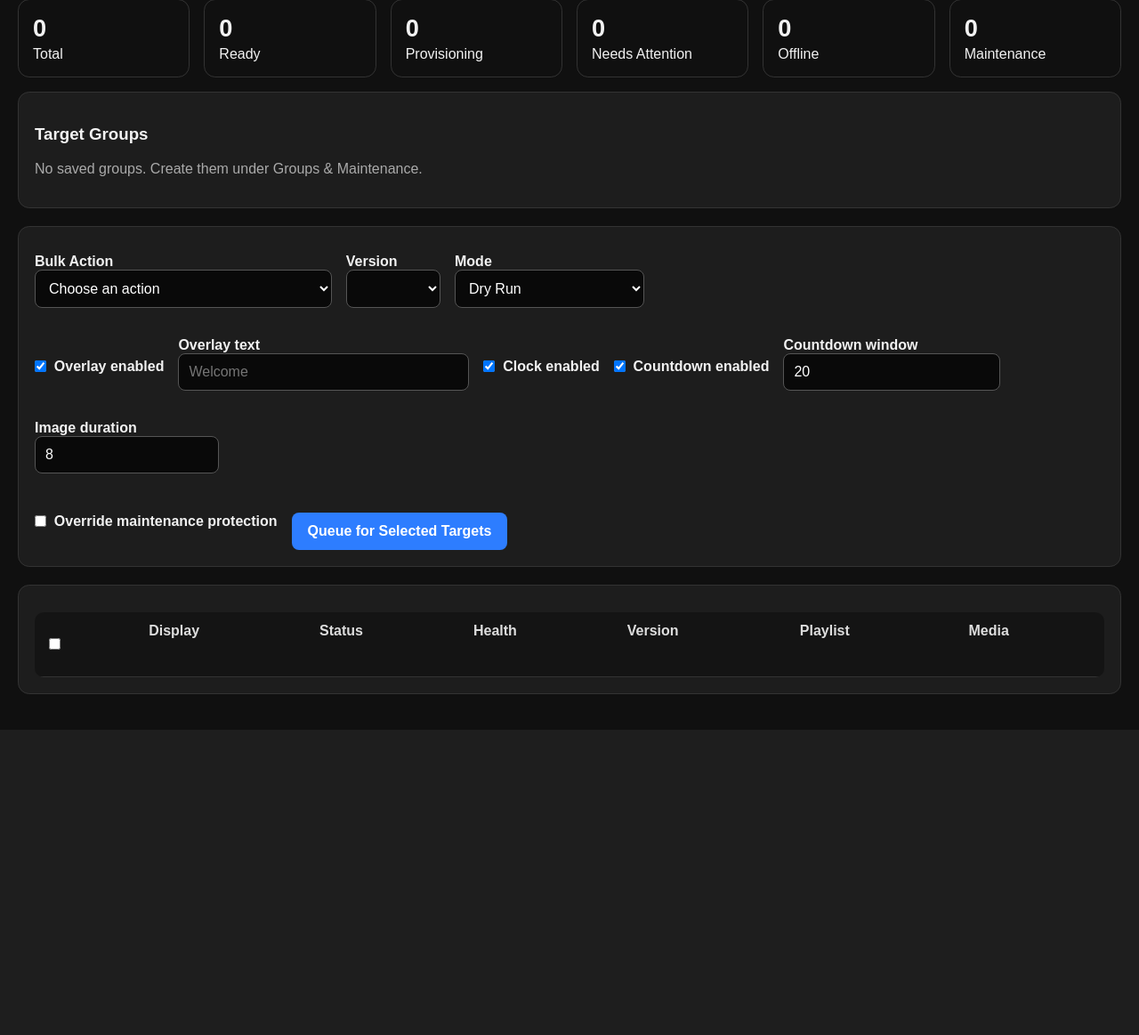
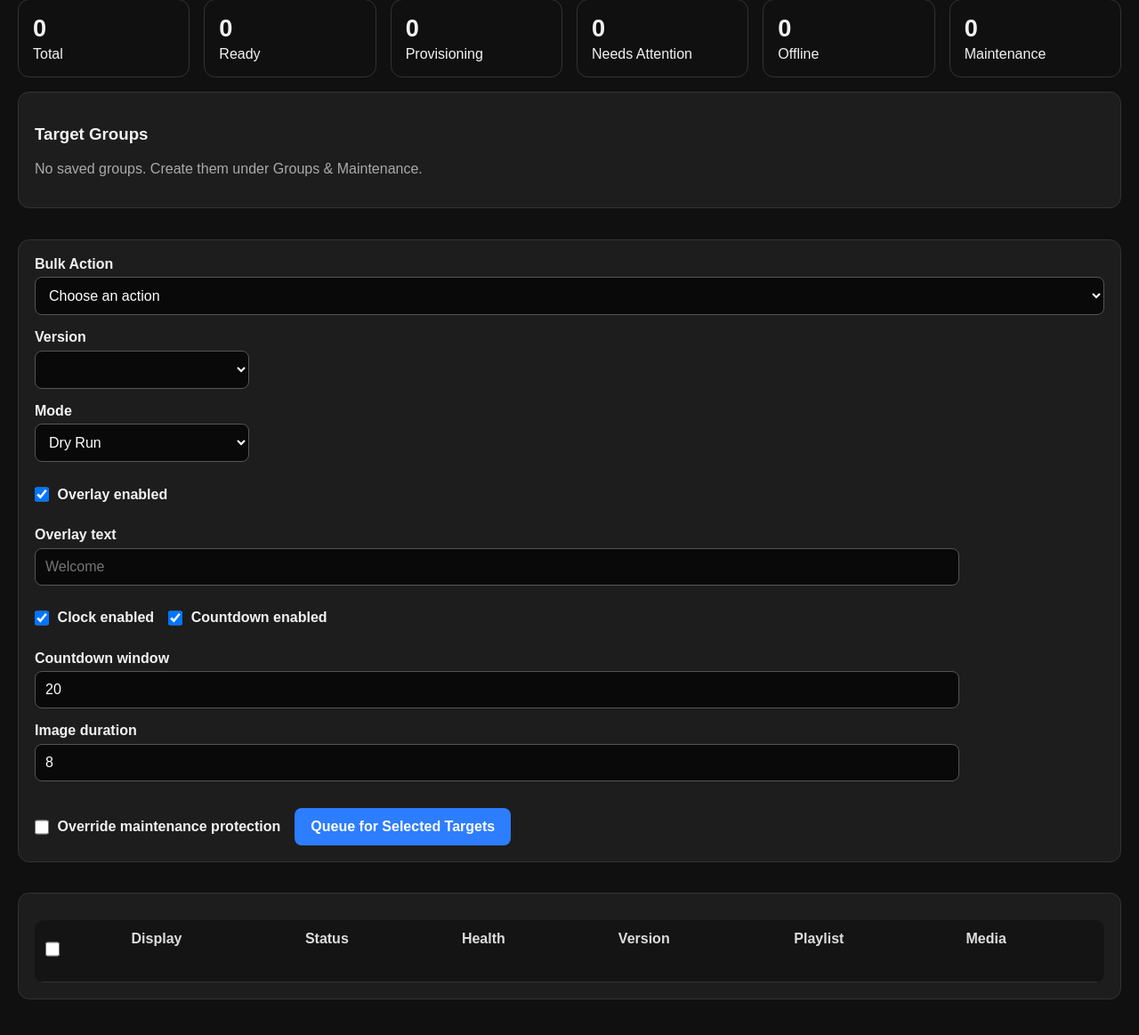
Before and after one commit to ericlsf/church-display-platform, a Flask app: page /fleet-operations in a window 1280 px wide. Shown: the part 341-1504 px from the top of the page at 89% size. Before the commit the page ends 1161 px from the top, so only its background shows below. Run offline with Flask 3, Linux system fonts and the light colour scheme; the visitor is signed in with stand-in values (Sample User, id 1); data comes from the database, SQL or seed files in the repository; data that the repository does not hold is empty.

Commit message:
Clean up Fleet Operations form layout

```diff
--- a/hub/static/style.css
+++ b/hub/static/style.css
@@ -1777,3 +1777,129 @@ kbd { font:inherit; font-size:11px; color:#aaa; border:1px solid #454545; backgr
 .alert-title-row{display:flex;gap:.55rem;align-items:center;flex-wrap:wrap}
 .status-pill.critical{border-color:#c62828;color:#ef9a9a}
 @media(max-width:720px){.alert-row{grid-template-columns:auto minmax(0,1fr)}.alert-row>.button{grid-column:1/-1}}
+
+
+/* v6.4.1 fleet operations form layout */
+.fleet-operations-form,
+.fleet-operations-controls,
+.bulk-operation-controls {
+  display: grid !important;
+  grid-template-columns: minmax(0, 1fr) !important;
+  gap: 0.9rem !important;
+  align-items: stretch !important;
+}
+
+.fleet-operations-form > *,
+.fleet-operations-controls > *,
+.bulk-operation-controls > * {
+  min-width: 0;
+  width: 100%;
+  max-width: 100%;
+  box-sizing: border-box;
+}
+
+/* Each labeled setting gets its own line. */
+.fleet-operations-form label,
+.fleet-operations-controls label,
+.bulk-operation-controls label {
+  display: grid !important;
+  grid-template-columns: minmax(0, 1fr) !important;
+  gap: 0.35rem !important;
+  align-items: start !important;
+  justify-items: stretch !important;
+  width: 100% !important;
+  margin: 0 !important;
+}
+
+.fleet-operations-form input:not([type="checkbox"]),
+.fleet-operations-form select,
+.fleet-operations-form textarea,
+.fleet-operations-controls input:not([type="checkbox"]),
+.fleet-operations-controls select,
+.fleet-operations-controls textarea,
+.bulk-operation-controls input:not([type="checkbox"]),
+.bulk-operation-controls select,
+.bulk-operation-controls textarea {
+  width: 100% !important;
+  max-width: 100% !important;
+  box-sizing: border-box;
+}
+
+/* Checkbox controls remain compact and left aligned. */
+.fleet-operations-form .checkbox-row,
+.fleet-operations-controls .checkbox-row,
+.bulk-operation-controls .checkbox-row,
+.fleet-operations-form label:has(input[type="checkbox"]),
+.fleet-operations-controls label:has(input[type="checkbox"]),
+.bulk-operation-controls label:has(input[type="checkbox"]) {
+  display: inline-flex !important;
+  flex-direction: row !important;
+  align-items: center !important;
+  justify-content: flex-start !important;
+  gap: 0.6rem !important;
+  width: fit-content !important;
+  max-width: 100% !important;
+}
+
+.fleet-operations-form input[type="checkbox"],
+.fleet-operations-controls input[type="checkbox"],
+.bulk-operation-controls input[type="checkbox"] {
+  width: 1rem !important;
+  height: 1rem !important;
+  min-width: 1rem !important;
+  max-width: 1rem !important;
+  margin: 0 !important;
+  flex: 0 0 1rem !important;
+}
+
+/* Fallback for the existing unclassed Fleet Operations form. */
+form[action*="fleet-operations"] {
+  display: grid !important;
+  grid-template-columns: minmax(0, 1fr) !important;
+  gap: 0.9rem !important;
+}
+
+form[action*="fleet-operations"] > div,
+form[action*="fleet-operations"] > label {
+  min-width: 0;
+  width: 100%;
+}
+
+form[action*="fleet-operations"] label {
+  display: grid;
+  grid-template-columns: minmax(0, 1fr);
+  gap: 0.35rem;
+}
+
+form[action*="fleet-operations"] input:not([type="checkbox"]),
+form[action*="fleet-operations"] select,
+form[action*="fleet-operations"] textarea {
+  width: 100%;
+  max-width: 100%;
+  box-sizing: border-box;
+}
+
+form[action*="fleet-operations"] label:has(input[type="checkbox"]) {
+  display: inline-flex;
+  flex-direction: row;
+  align-items: center;
+  gap: 0.6rem;
+  width: fit-content;
+}
+
+form[action*="fleet-operations"] input[type="checkbox"] {
+  width: 1rem !important;
+  height: 1rem !important;
+  min-width: 1rem !important;
+  max-width: 1rem !important;
+  margin: 0 !important;
+}
+
+/* Keep action buttons together on their own row. */
+.fleet-operations-actions,
+form[action*="fleet-operations"] .actions {
+  display: flex !important;
+  flex-wrap: wrap;
+  gap: 0.65rem;
+  margin-top: 0.2rem;
+}
--- a/hub/templates/fleet_operations.html
+++ b/hub/templates/fleet_operations.html
@@ -19,7 +19,7 @@
   <div class="stat-card"><strong>{{ summary.maintenance }}</strong><span>Maintenance</span></div>
 </div>
 
-<form method="POST" action="/fleet-operations/bulk">
+<form method="POST" action="/fleet-operations/bulk" class="fleet-operations-form">
   <div class="section">
     <h3>Target Groups</h3>
     {% if groups %}
```
Also changed, not shown: RELEASE_NOTES_v6.4.1.md (added, +21 -0 lines), scripts/apply-v6.4.1.py (added, +84 -0 lines), tests/test_fleet_operations_form_layout.py (added, +39 -0 lines), 1 other file.
